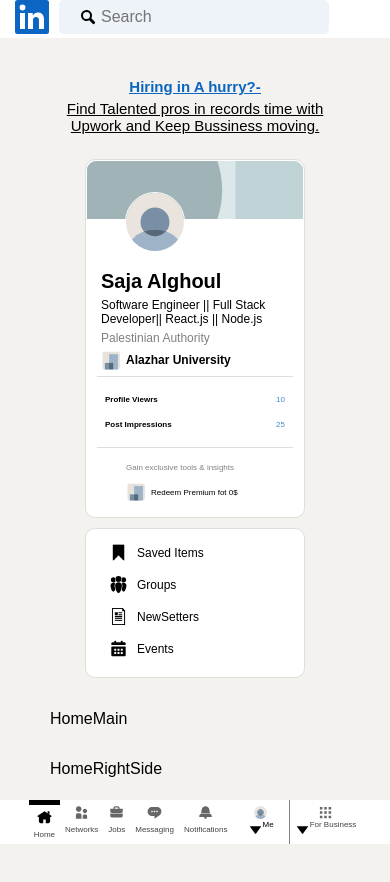
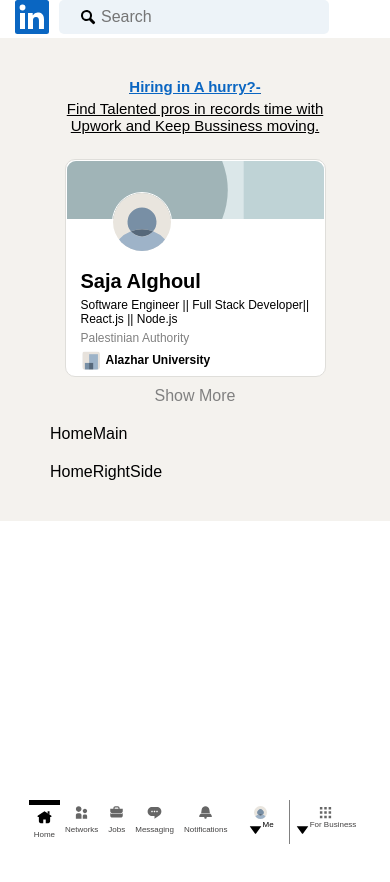
Before and after one commit to Sajaalghoul/LinkedInClone, a React (Vite) app: page /home in a window 390 px wide. Shown: the top 882 px of the page. After the commit the page ends 844 px from the top, so only its background shows below. Built offline with nearby package versions, Linux system fonts and the light colour scheme.

Commit message:
show more button is added to left side in small screens

```diff
--- a/src/App.css
+++ b/src/App.css
@@ -1,5 +1,8 @@
-.App{
-    width:100%;
-    height: 100vh;
-    background-color: #F4F2EE;
+.App {
+  width: 100%;
+  height: 100vh;
+  background-color: #f4f2ee;
+  display: flex;
+  flex-direction: column;
+  height: 100%;
 }
--- a/src/components/Header/Header.module.css
+++ b/src/components/Header/Header.module.css
@@ -1,7 +1,7 @@
 .haeder {
   background-color: white;
   display: flex;
-  padding: 0px 200px ;
+  padding: 0px 200px;
   justify-content: space-between;
   align-items: center;
   width: 100%;
@@ -20,7 +20,7 @@
   border: 1px solid transparent;
   padding: 7px 20px;
   border-radius: 5px;
-  background-color: #EDF3F8;
+  background-color: #edf3f8;
   height: 100%;
 }
 .SearchInput {
@@ -98,8 +98,8 @@
 }
 
 @media only screen and (max-width: 1000px) {
-  .haeder{
-    padding:5px 100px;
+  .haeder {
+    padding: 5px 100px;
   }
   .HeaderNav {
     position: fixed;
@@ -137,8 +137,8 @@
   }
 }
 @media only screen and (max-width: 450px) {
-  .haeder{
-    padding:0px 2000px;
+  .haeder {
+    padding: 0px 2000px;
   }
   .NavItem {
     padding: 5px 5px;
--- a/src/components/Home/Home.module.css
+++ b/src/components/Home/Home.module.css
@@ -3,7 +3,6 @@
   flex-direction: column;
   gap: 25px;
   height: 100%;
-  background-color: #F4F2EE;
   padding: 40px 180px 0px;
 }
 .Layout {
@@ -20,6 +19,7 @@
   .Layout{
     display: flex;
     flex-direction: column;
-
+    gap:20px;
+    height: 100%;
   }
 }
--- a/src/components/HomeLeftSide/HomeLeftSide.jsx
+++ b/src/components/HomeLeftSide/HomeLeftSide.jsx
@@ -1,12 +1,35 @@
+import { useState, useEffect } from "react";
 import UserCardInfo from "../UserCardInfo/UserCardInfo";
 import styles from "./HomeLeftSise.module.css";
 import { Link } from "react-router-dom";
+
 const HomeLeftSide = () => {
+  const [showMore, setShowMore] = useState(false);
+  const toggleShowMore = () => {
+    setShowMore((prev) => !prev);
+  };
+  // handling show more button in samll screens( be show less by default)
+  useEffect(() => {
+    const handleResize = () => {
+      const isSmallScreen = window.matchMedia("(max-width: 600px)").matches;
+      setShowMore(isSmallScreen);
+    };
+
+    handleResize();
+    window.addEventListener("resize", handleResize);
+
+    return () => {
+      window.removeEventListener("resize", handleResize); //clean evenlistener when unmounted
+    };
+  }, []);
+
   return (
     <div className={styles.LeftSide}>
       {/* user Card */}
       <section className={styles.UserCard}>
         <UserCardInfo />
+        {!showMore ? (
+          <section className={styles.UserCardPart}>
             <hr />
             <section className={styles.viewrsAndImpressions}>
               <Link to="/user" className={styles.viewrsAndImpressionsLink}>
@@ -20,7 +43,9 @@ const HomeLeftSide = () => {
             </section>
             <hr />
             <section className={styles.PremiumSection}>
-          <p className={styles.PremiumTitle}>Gain exclusive tools & insights</p>
+              <p className={styles.PremiumTitle}>
+                Gain exclusive tools & insights
+              </p>
               <Link to="/user" className={styles.PremiumLink}>
                 <img
                   src="../../assets/images/university.png"
@@ -31,6 +56,11 @@ const HomeLeftSide = () => {
               </Link>
             </section>
           </section>
+        ) : (
+          ""
+        )}
+      </section>
+      {!showMore ? (
         <section className={styles.HomeLeftSideLinks}>
           <Link className={styles.Links}>
             <img
@@ -65,6 +95,12 @@ const HomeLeftSide = () => {
             <p className={styles.LinksTitle}>Events</p>
           </Link>
         </section>
+      ) : (
+        ""
+      )}
+      <button className={styles.ShowMoreButton} onClick={toggleShowMore}>
+        {!showMore ? "Show less " : "Show More "}
+      </button>
     </div>
   );
 };
--- a/src/components/HomeLeftSide/HomeLeftSise.module.css
+++ b/src/components/HomeLeftSide/HomeLeftSise.module.css
@@ -2,16 +2,22 @@
   background-color: transparent;
   display: flex;
   flex-direction: column;
+  align-items: center;
   gap: 10px;
 }
 .UserCard {
   background-color: white;
+  display: flex;
   align-items: center;
-  display: flex;
   flex-direction: column;
   border: 1px solid #dfdeda;
   width: 220px;
   border-radius: 10px;
+  padding: 0;
+}
+.UserCardPart {
+  display: flex;
+  flex-direction: column;
   padding: 0;
 }
 .universityImg {
@@ -36,7 +42,7 @@ hr {
   text-decoration: none;
   display: flex;
   margin: 3px;
-  width: 180px;
+  width: 170px;
   justify-content: space-between;
 }
 .LinkTitle {
@@ -56,27 +62,27 @@ hr {
   flex-direction: column;
   margin: 15px 0px;
   font-size: 12px;
-  gap:10px;
+  gap: 10px;
 }
 .PremiumTitle {
   color: gray;
   margin-right: 30px;
 }
-.PremiumLink{
+.PremiumLink {
   display: flex;
   align-items: cenetr;
   justify-content: cenetr;
-  gap:5px;
+  gap: 5px;
   text-decoration: none;
-  color:black;
+  color: black;
 }
-.PremiumLink:hover{
+.PremiumLink:hover {
   text-decoration: underline;
 }
-.PremiumLinkTitle{
-  margin:  auto 0px;
+.PremiumLinkTitle {
+  margin: auto 0px;
 }
-.HomeLeftSideLinks{
+.HomeLeftSideLinks {
   background-color: white;
   align-items: center;
   display: flex;
@@ -85,31 +91,60 @@ hr {
   width: 220px;
   border-radius: 10px;
   padding: 15px 0px 20px;
-  gap:15px;
+  gap: 15px;
 }
-.Links{
+.Links {
   display: flex;
   align-items: center;
   text-decoration: none;
   margin: 0px;
   gap: 0px;
-  width:170px;
+  width: 170px;
 }
-.LinksTitle{
+.LinksTitle {
   padding-left: 10px;
   text-decoration: none;
-  color:black;
+  color: black;
   font-size: 12px;
 }
-.LinksIcon{
+.LinksIcon {
   width: 17px;
 }
-.Links:hover{
+.Links:hover {
   text-decoration: underline;
 }
+.ShowMoreButton {
+  cursor: pointer;
+  width: 90%;
+  color: gray;
+  display: none;
+}
+.ShowMoreButton:hover {
+  color: black;
+  background-color: rgb(231, 228, 228);
+  border: 1px solid transparent;
+  border-radius: 4px;
+}
+
 @media only screen and (max-width: 600px) {
   .LeftSide {
     justify-content: cenetr;
     align-items: center;
   }
+
+  .UserCard,
+  .HomeLeftSideLinks {
+    width: 90%;
+  }
+  .UserCardPart {
+    width: 100%;
+    padding: 10px;
+  }
+  .HomeLeftSideLinks {
+    align-items: start;
+    padding-left: 20px;
+  }
+  .ShowMoreButton {
+    display: block;
+  }
 }
--- a/src/components/UserCardInfo/UserCardInfo.module.css
+++ b/src/components/UserCardInfo/UserCardInfo.module.css
@@ -54,3 +54,9 @@
 .University {
   font-weight: 550;
 }
+
+@media only screen and (max-width: 600px) {
+  .UserCardInfo{
+   width: 100%;
+  }
+}
```
Lines whose indentation alone changed are shown as unchanged.
